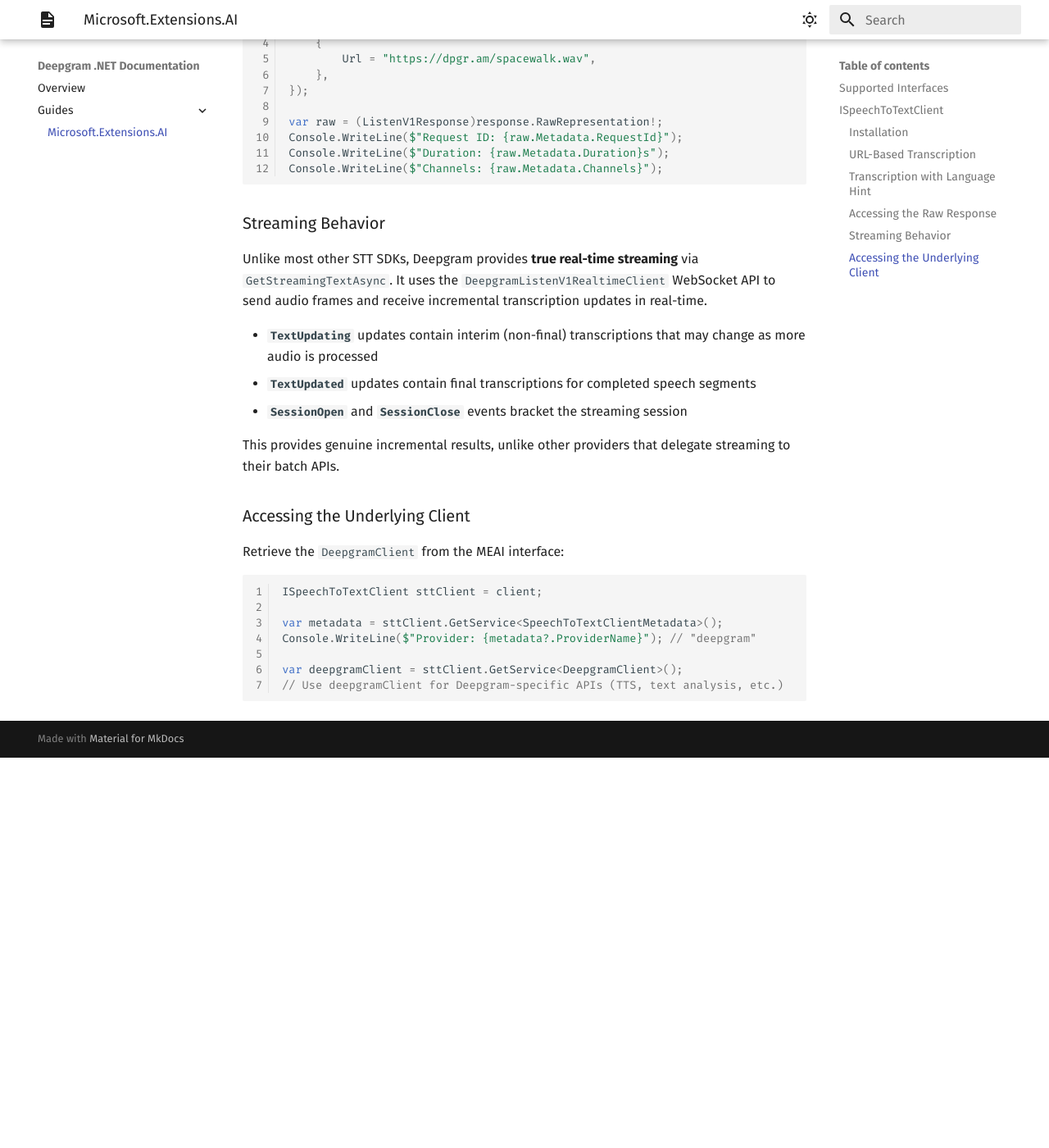
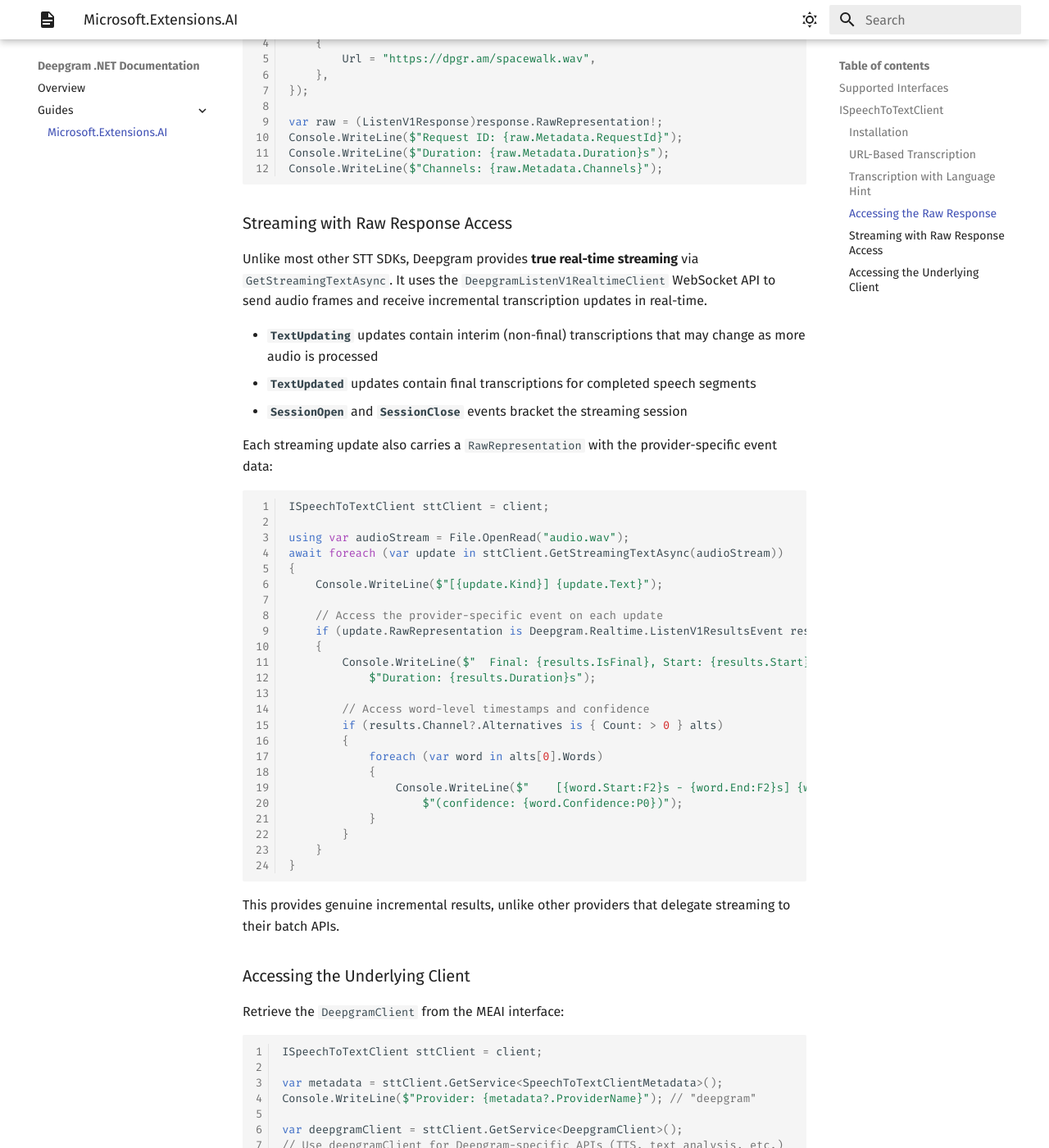
Before and after one commit to tryAGI/Deepgram, an MkDocs documentation site: the page built from docs/guides/meai.md, in a window 1280 px wide and 1400 px high, scrolled down 1762 px. Shown: the whole window at 82% size. Built offline with MkDocs 1.6.1 and Material for MkDocs 9.7.7, drawn with Linux system fonts in a browser that asks for light colours; the version menu is left out; before the commit the page ends 2686 px from its top, so only the background shows below that.

Commit message:
Add streaming raw response examples to MEAI guide
Co-Authored-By: Claude Opus 4.6 <noreply@anthropic.com>

````diff
--- a/docs/guides/meai.md
+++ b/docs/guides/meai.md
@@ -84,13 +84,42 @@ Console.WriteLine($"Duration: {raw.Metadata.Duration}s");
 Console.WriteLine($"Channels: {raw.Metadata.Channels}");
 ```
 
-### Streaming Behavior
+### Streaming with Raw Response Access
 
 Unlike most other STT SDKs, Deepgram provides **true real-time streaming** via `GetStreamingTextAsync`. It uses the `DeepgramListenV1RealtimeClient` WebSocket API to send audio frames and receive incremental transcription updates in real-time.
 
 - **`TextUpdating`** updates contain interim (non-final) transcriptions that may change as more audio is processed
 - **`TextUpdated`** updates contain final transcriptions for completed speech segments
 - **`SessionOpen`** and **`SessionClose`** events bracket the streaming session
+
+Each streaming update also carries a `RawRepresentation` with the provider-specific event data:
+
+```csharp
+ISpeechToTextClient sttClient = client;
+
+using var audioStream = File.OpenRead("audio.wav");
+await foreach (var update in sttClient.GetStreamingTextAsync(audioStream))
+{
+    Console.WriteLine($"[{update.Kind}] {update.Text}");
+
+    // Access the provider-specific event on each update
+    if (update.RawRepresentation is Deepgram.Realtime.ListenV1ResultsEvent results)
+    {
+        Console.WriteLine($"  Final: {results.IsFinal}, Start: {results.Start}s, " +
+            $"Duration: {results.Duration}s");
+
+        // Access word-level timestamps and confidence
+        if (results.Channel?.Alternatives is { Count: > 0 } alts)
+        {
+            foreach (var word in alts[0].Words)
+            {
+                Console.WriteLine($"    [{word.Start:F2}s - {word.End:F2}s] {word.Word} " +
+                    $"(confidence: {word.Confidence:P0})");
+            }
+        }
+    }
+}
+```
 
 This provides genuine incremental results, unlike other providers that delegate streaming to their batch APIs.
 
````
